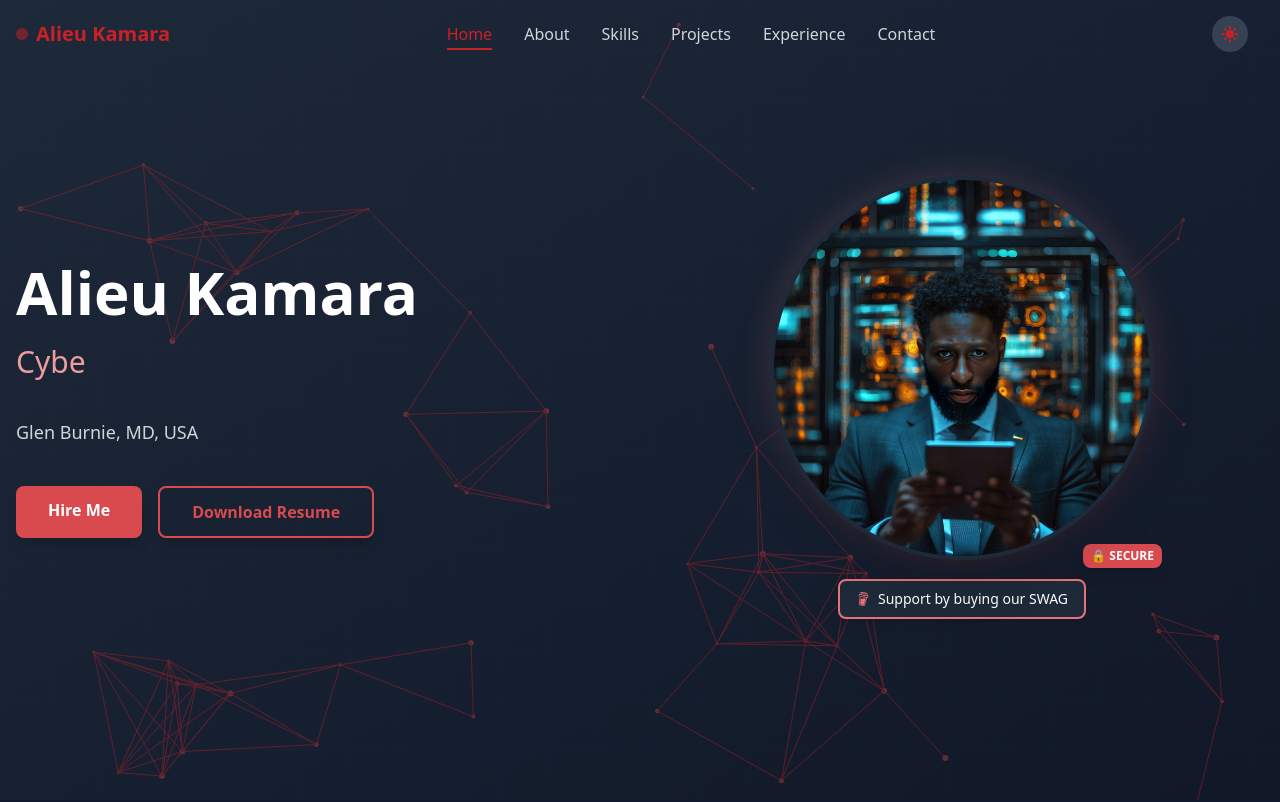
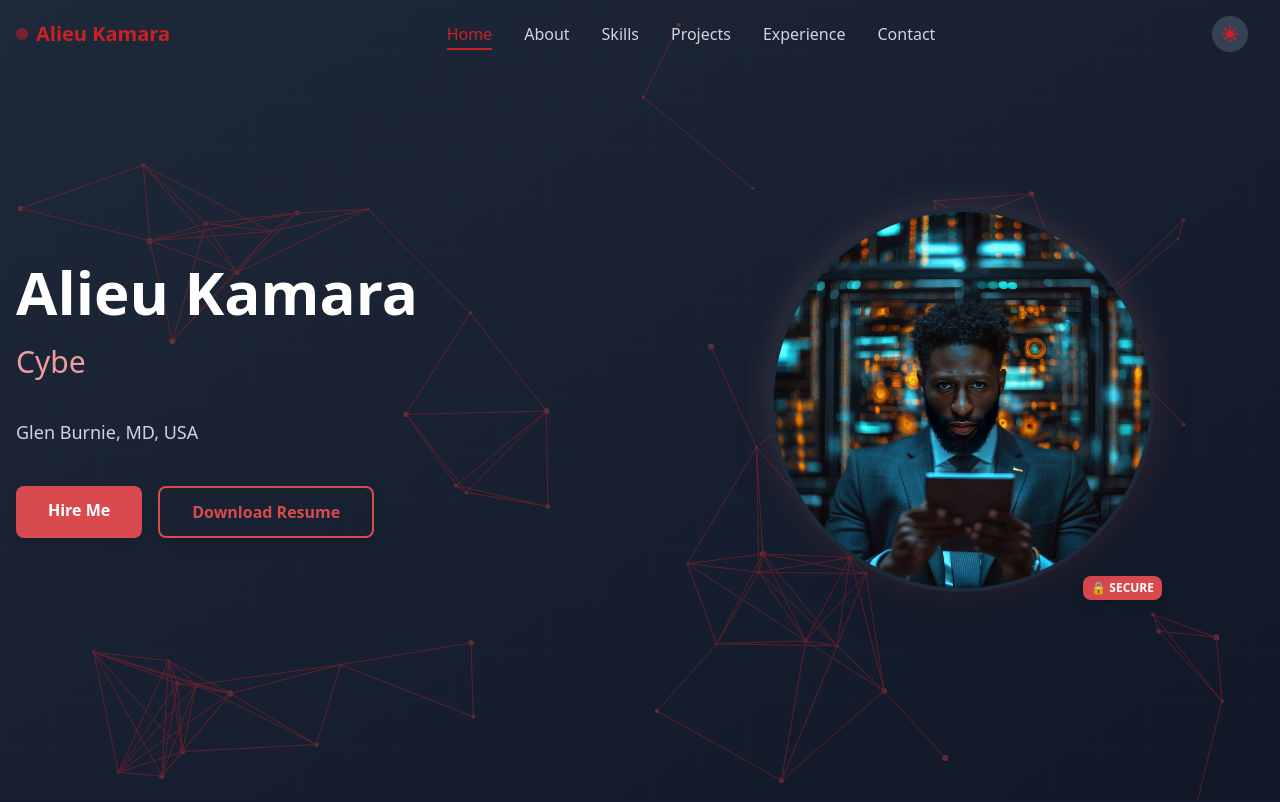
Before and after one commit to waqas-gul/Professional-Portfolio---Alieu-Kamara, a React (Vite) app: page / in a window 1280 px wide. Shown: the top 802 px of the page. Built offline with nearby package versions, Linux system fonts and the light colour scheme.

Commit message:
Update Hero.jsx

```diff
--- a/src/components/Hero.jsx
+++ b/src/components/Hero.jsx
@@ -308,57 +308,6 @@ const Hero = () => {
               </div>
             </div>
 
-            {/* SWAG Button */}
-            <motion.a
-              href="https://amaratechit.com/swag/"
-              target="_blank"
-              rel="noopener noreferrer"
-              className="mt-6 inline-flex group items-center gap-2 bg-gray-800 hover:bg-[#D94A4F] border-2 border-[#E37378] text-white font-medium py-2 px-4 rounded-lg shadow-md transition-all duration-300 text-center text-sm"
-              initial={{
-                opacity: 0,
-                y: 20,
-              }}
-              animate={{
-                opacity: 1,
-                y: [0, -15, 0, -10, 0, -5, 0], // Bouncing effect
-                transition: {
-                  y: {
-                    duration: 3,
-                    repeat: Infinity,
-                    times: [0, 0.2, 0.4, 0.6, 0.8, 0.9, 1],
-                  },
-                  opacity: {
-                    duration: 0.5,
-                    delay: 1.2,
-                  },
-                },
-              }}
-              whileHover={{
-                scale: 1.1,
-                backgroundColor: "#CB2026",
-                boxShadow: "0px 5px 20px #D94A4F",
-                y: 0, // Stop bouncing when hovered
-                transition: {
-                  type: "spring",
-                  stiffness: 400,
-                  damping: 10,
-                },
-              }}
-              whileTap={{ scale: 0.95 }}
-            >
-              <motion.span
-                animate={{
-                  rotate: [0, 10, -10, 0],
-                }}
-                transition={{
-                  duration: 3,
-                  repeat: Infinity,
-                }}
-              >
-                <SiBuymeacoffee className="text-[#E37378] group-hover:text-white transition-all duration-300" />
-              </motion.span>
-              Support by buying our SWAG
-            </motion.a>
           </motion.div>
         </div>
       </div>
```
